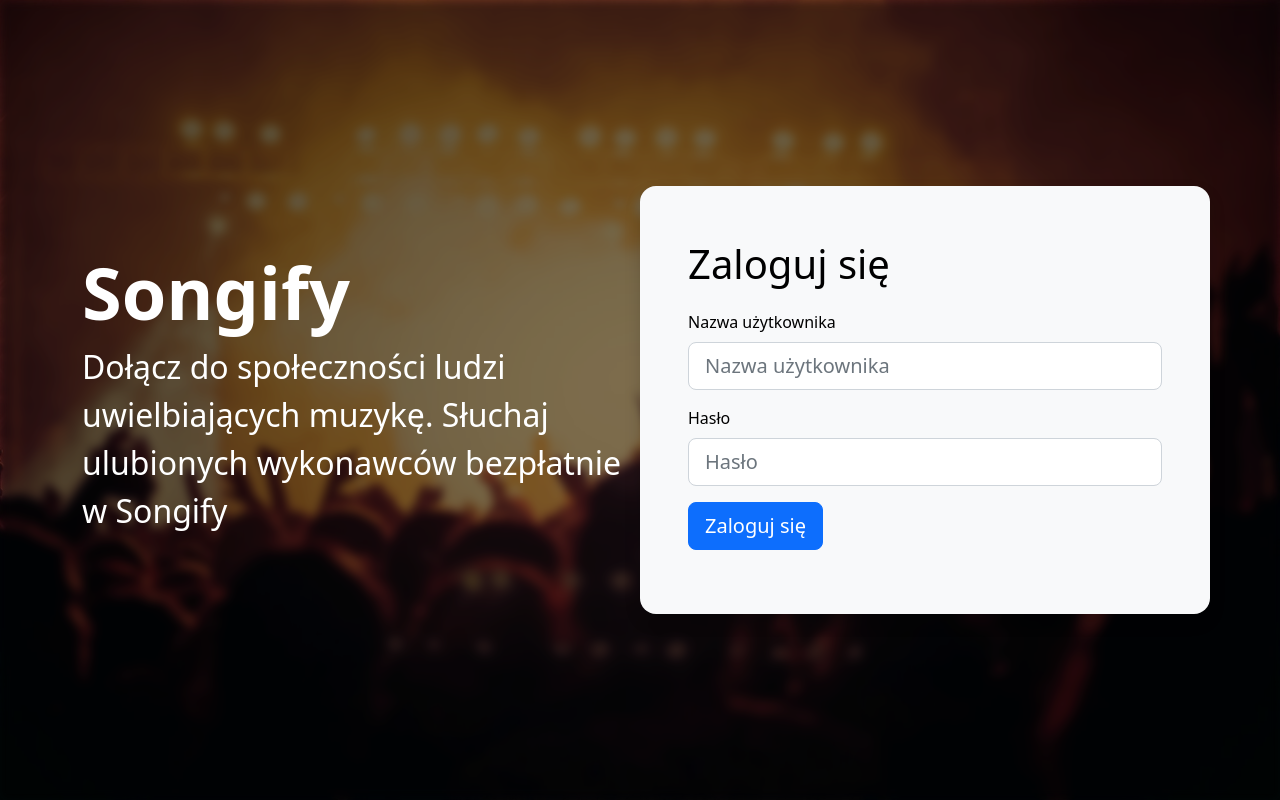
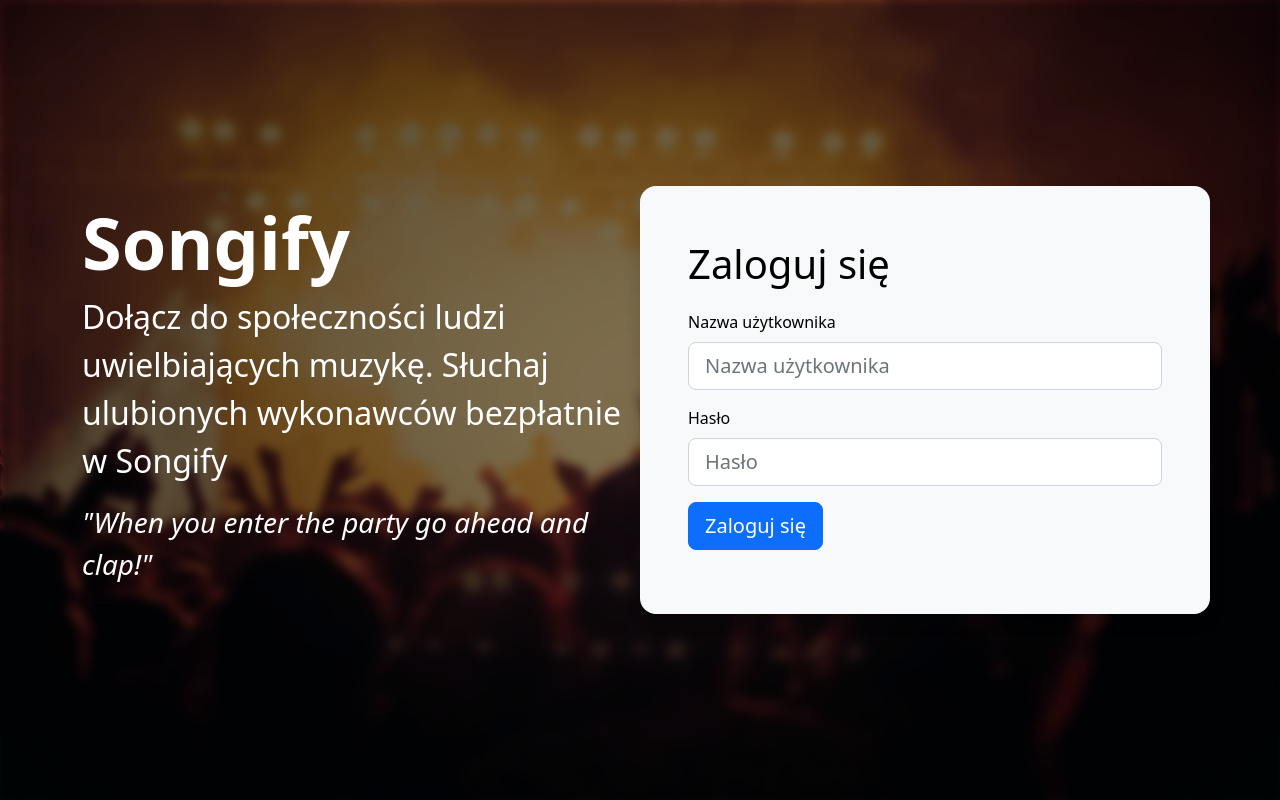
Before and after one commit to rapt8r/songify-project, a Django app: page /login/ in a window 1280 px wide. Run offline with Django 4.2, Linux system fonts and the light colour scheme; some libraries are stand-ins or nearby versions.

Commit message:
Style changes to login page, changed urls and views

```diff
--- a/templates/registration/login.html
+++ b/templates/registration/login.html
@@ -14,6 +14,7 @@
                         <h1 class="display-2 fw-semibold">Songify</h1>
                         <p class="fs-2">Dołącz do społeczności ludzi uwielbiających muzykę. Słuchaj ulubionych
                             wykonawców bezpłatnie w Songify</p>
+                        <p class="fs-3 fst-italic">"When you enter the party go ahead and clap!"</p>
                     </div>
                     <div id='login-card' class="col-lg-6 p-5 text-bg-light rounded-4 shadow">
                         {% if user.is_authenticated %}
```
